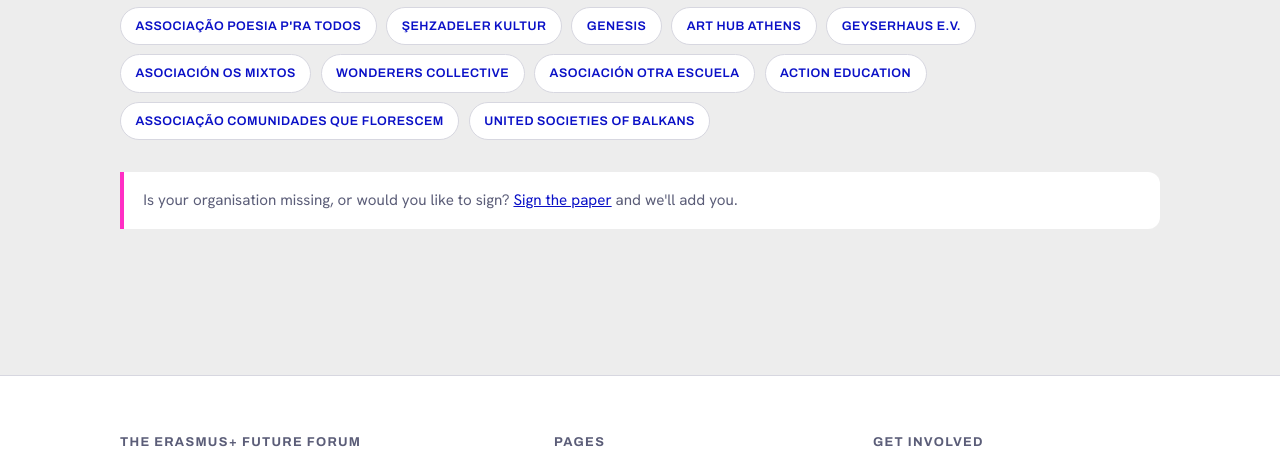
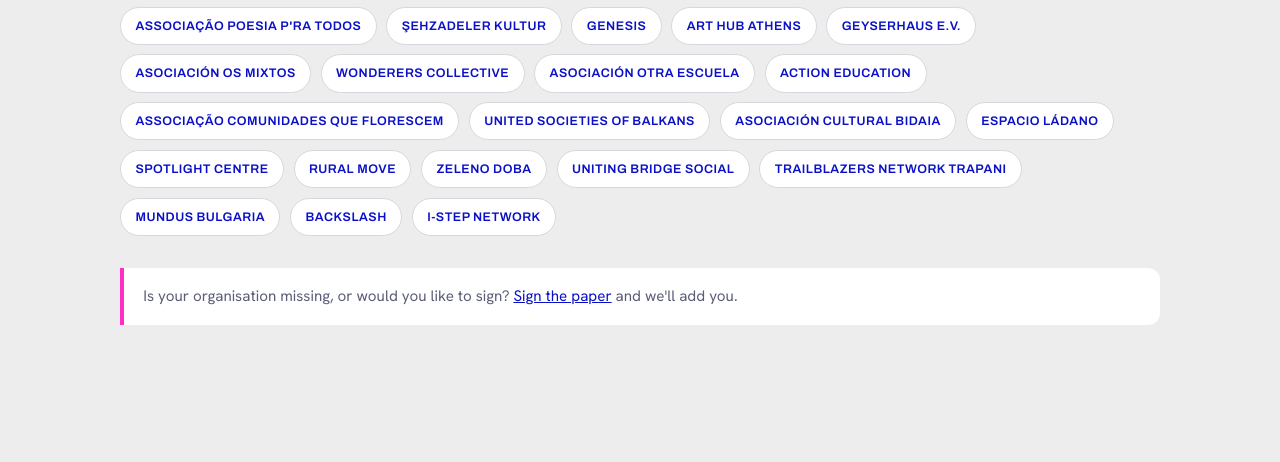
Before and after one commit to dreamingopenly-ev/forumrepodope, a plain HTML site: page signatories.html in a window 1280 px wide. Shown: the part 1149-1611 px from the top of the page. Drawn offline with Linux system fonts and the light colour scheme.

Commit message:
Add files via upload

```diff
--- a/signatories.html
+++ b/signatories.html
@@ -395,6 +395,16 @@ html,body{ overflow-x:clip; }
           <a class="chip" href="https://action-education.org" target="_blank" rel="noopener">Action Education</a>
           <a class="chip" href="https://www.instagram.com/comunidades_que_florescem/" target="_blank" rel="noopener">Associação Comunidades que Florescem</a>
           <a class="chip" href="https://www.usbngo.gr/en" target="_blank" rel="noopener">United Societies of Balkans</a>
+          <a class="chip" href="https://asobidaia.wixsite.com/asobidaia" target="_blank" rel="noopener">Asociación Cultural Bidaia</a>
+          <a class="chip" href="https://linktr.ee/espacioladano" target="_blank" rel="noopener">Espacio Ládano</a>
+          <a class="chip" href="https://www.spotlightcentre.com/" target="_blank" rel="noopener">Spotlight Centre</a>
+          <a class="chip" href="https://ruralmove.org/" target="_blank" rel="noopener">Rural Move</a>
+          <a class="chip" href="https://zelenodoba.org/" target="_blank" rel="noopener">Zeleno Doba</a>
+          <a class="chip" href="https://ubngo.am/" target="_blank" rel="noopener">Uniting Bridge Social</a>
+          <a class="chip" href="https://www.facebook.com/tnterasmusgeneration/" target="_blank" rel="noopener">Trailblazers Network Trapani</a>
+          <a class="chip" href="https://mundusbulgaria.com/en/home/" target="_blank" rel="noopener">Mundus Bulgaria</a>
+          <a class="chip" href="https://www.backslash.es/" target="_blank" rel="noopener">BACKSLASH</a>
+          <a class="chip" href="https://istep-network.org/" target="_blank" rel="noopener">I-STEP Network</a>
       </div>
       <div class="note reveal" style="margin-top:2rem">
         Is your organisation missing, or would you like to sign? <a href="https://tally.so/r/lbZJpB" target="_blank" rel="noopener">Sign the paper</a> and we'll add you.
```
